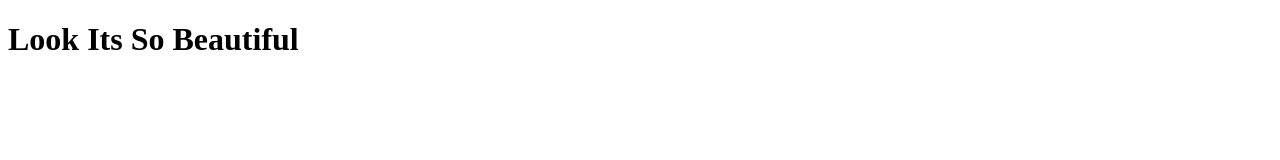
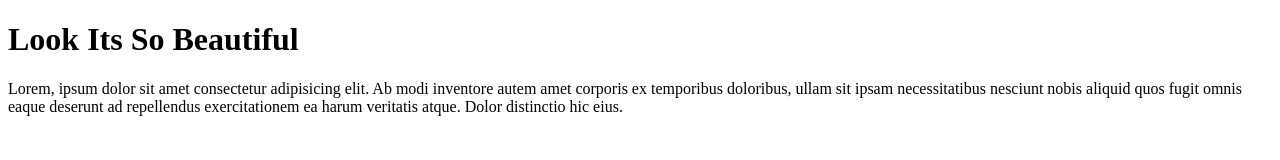
Before and after one commit to ThouhidTushar/Repo-01, a plain HTML site: page index2.html in a window 1280 px wide. Drawn offline with Linux system fonts and the light colour scheme.

Commit message:
just started

```diff
--- a/index2.html
+++ b/index2.html
@@ -8,5 +8,7 @@
 </head>
 <body>
     <h1>Look Its So Beautiful</h1>
+
+    <p>Lorem, ipsum dolor sit amet consectetur adipisicing elit. Ab modi inventore autem amet corporis ex temporibus doloribus, ullam sit ipsam necessitatibus nesciunt nobis aliquid quos fugit omnis eaque deserunt ad repellendus exercitationem ea harum veritatis atque. Dolor distinctio hic eius.</p>
 </body>
 </html>
```
